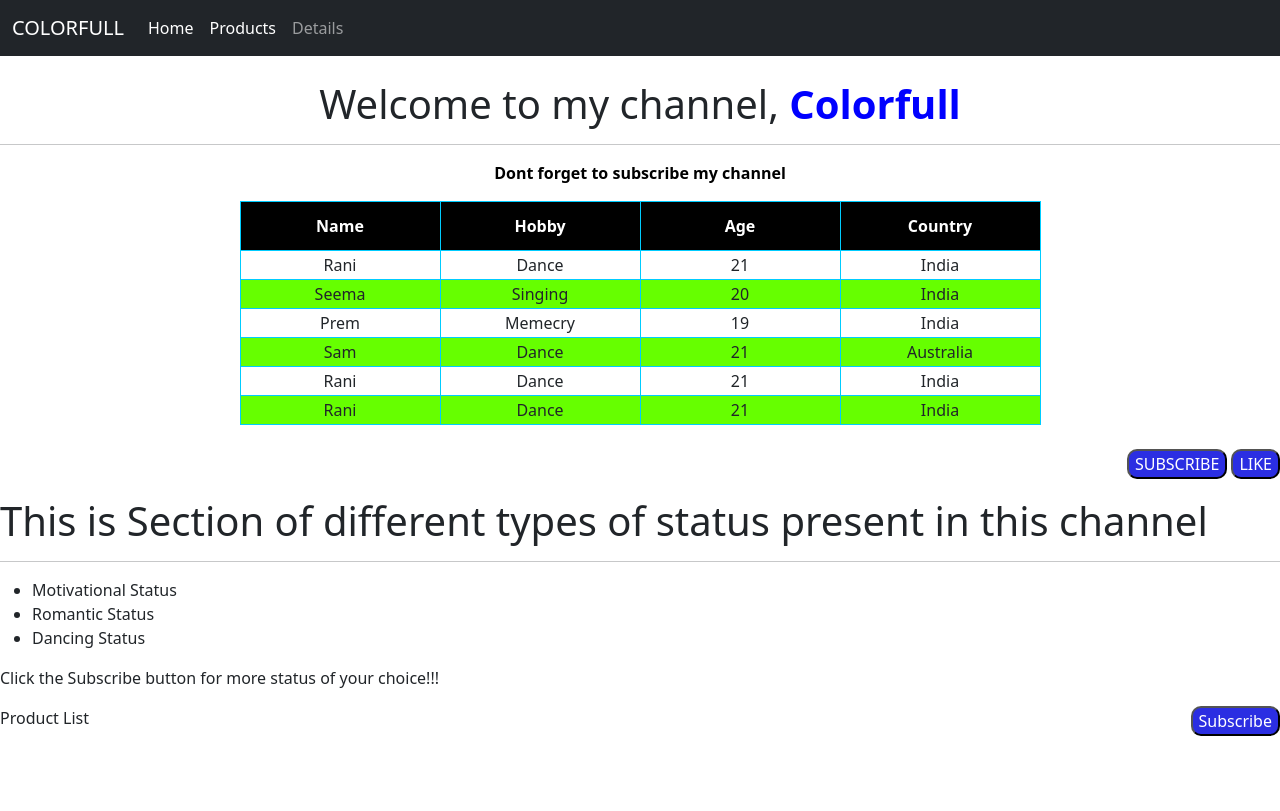
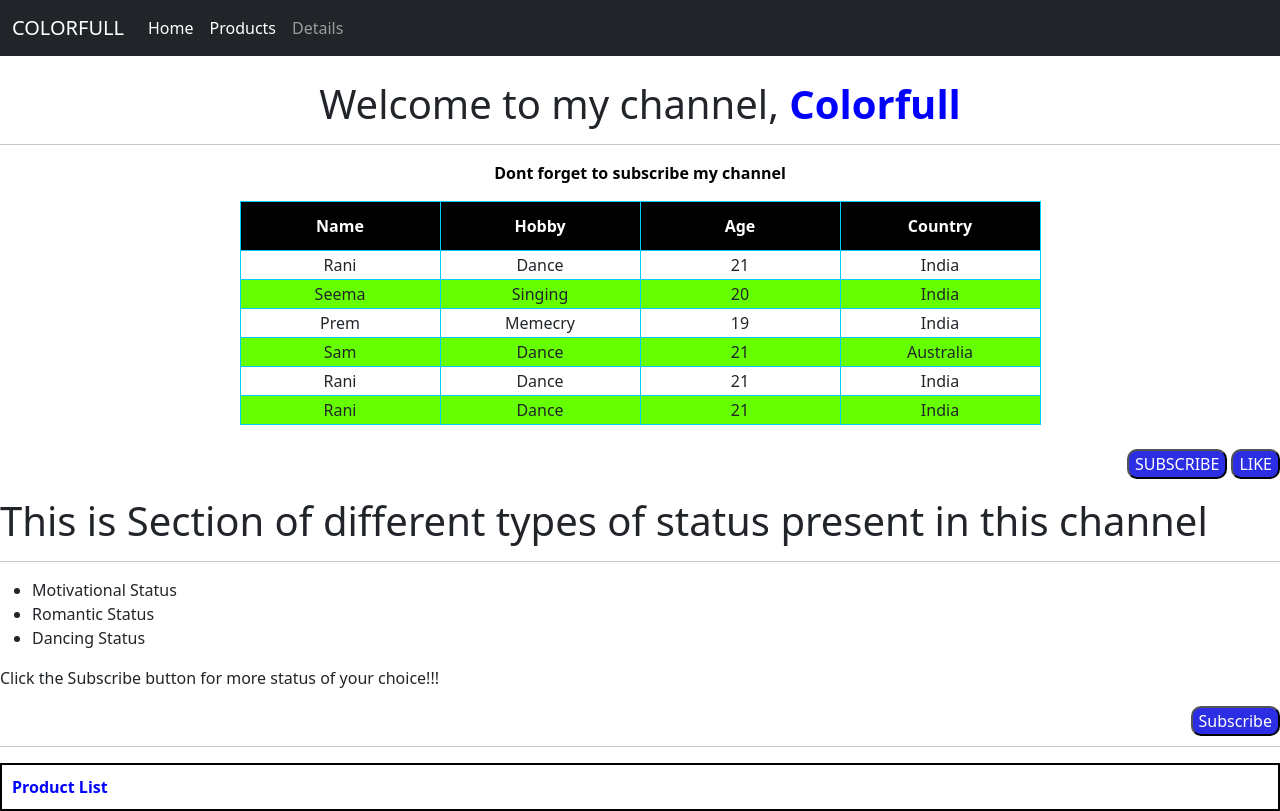
Before and after one commit to CodeHereOfficial/Snehal, an Angular app: page /products in a window 1280 px wide. Built offline with nearby package versions, Linux system fonts and the light colour scheme.

Commit message:
2 files modified

```diff
--- a/src/app/product-list/product-list.component.css
+++ b/src/app/product-list/product-list.component.css
@@ -0,0 +1,8 @@
+p {
+  color: blue;
+  justify-self: center;
+  padding: 10px 100px 10px 10px;
+  border: 2px solid black;
+  margin: auto;
+  font-weight: bold;
+}
--- a/src/app/product-list/product-list.component.html
+++ b/src/app/product-list/product-list.component.html
@@ -1 +1,3 @@
+<br>
+<hr>
 <p>Product List</p>
```
